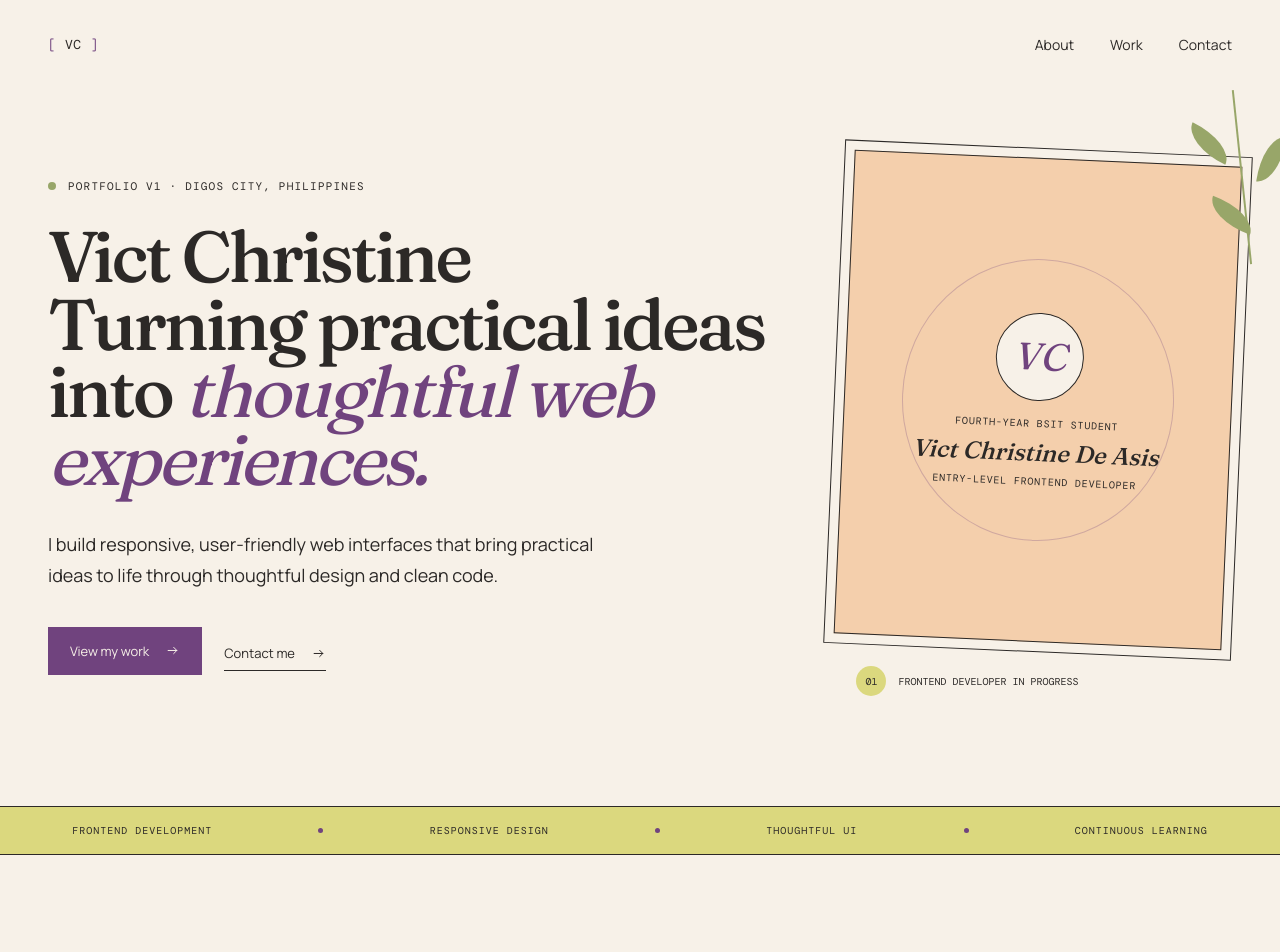
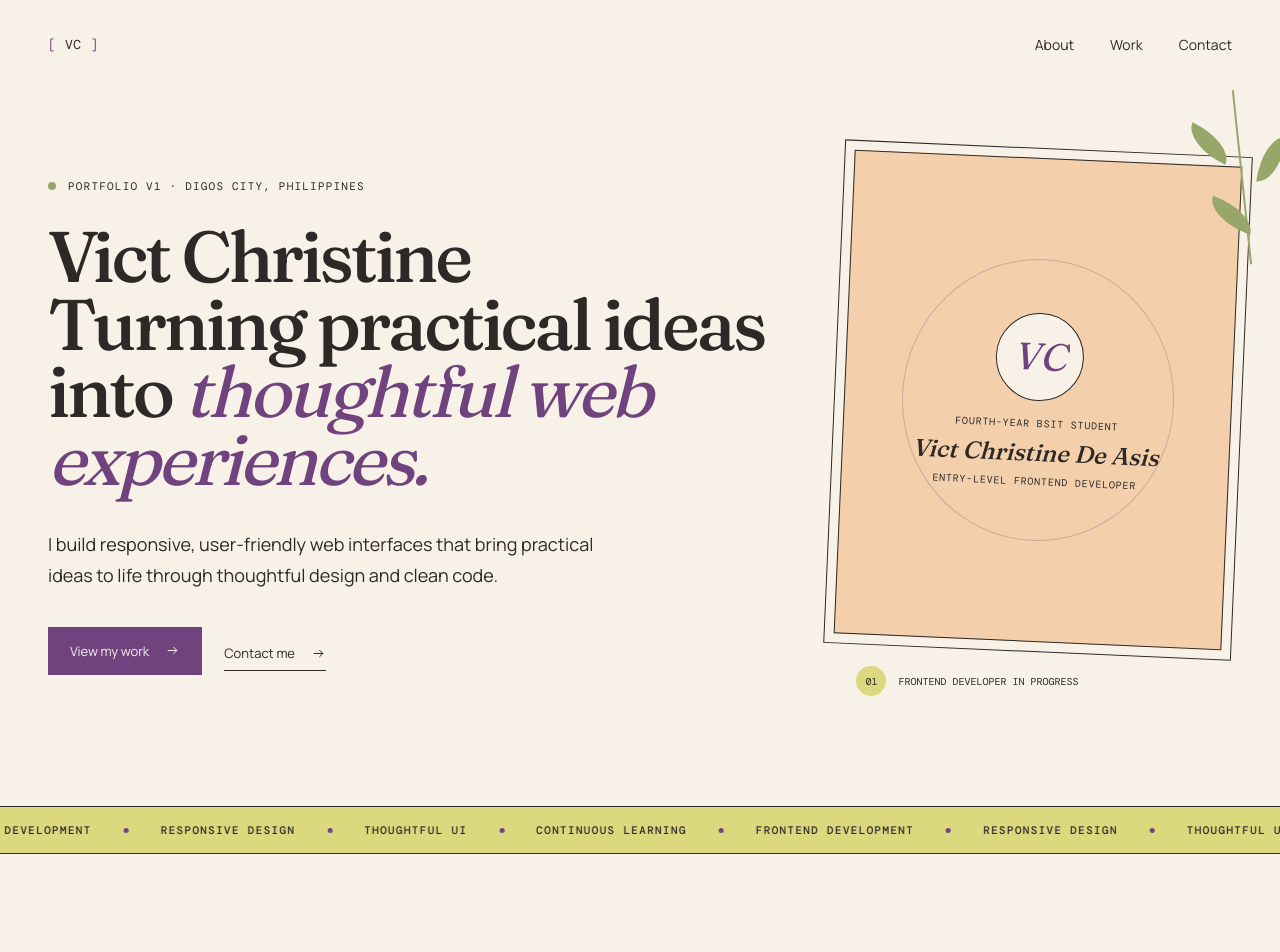
Before and after one commit to vcrstn/portfolio, a React (Vite) app: page / in a window 1280 px wide. Shown: the top 952 px of the page. Built offline with nearby package versions, Linux system fonts and the light colour scheme; the HTML template or start-up script is replaced by a standard one; a web font is replaced by a local one.

Commit message:
feat: add continuous GSAP animation to marquee with scroll velocity and hover pause

```diff
--- a/src/components/Marquee.tsx
+++ b/src/components/Marquee.tsx
@@ -1,15 +1,105 @@
-import { Fragment } from "react";
+import { useRef } from "react";
+import gsap from "gsap";
+import { ScrollTrigger } from "gsap/ScrollTrigger";
+import { useGSAP } from "@gsap/react";
 import { tickerItems } from "../data/portfolioData";
 
+gsap.registerPlugin(ScrollTrigger, useGSAP);
+
 export default function Marquee() {
+  const containerRef = useRef<HTMLElement>(null);
+  const trackRef = useRef<HTMLDivElement>(null);
+  const tweenRef = useRef<gsap.core.Tween | null>(null);
+
+  // Repeat items so the track seamlessly fills extra-wide displays
+  const repeatedItems = [...tickerItems, ...tickerItems];
+
+  useGSAP(
+    () => {
+      const prefersReducedMotion = window.matchMedia(
+        "(prefers-reduced-motion: reduce)"
+      ).matches;
+
+      if (prefersReducedMotion || !trackRef.current) {
+        return;
+      }
+
+      // Smooth continuous infinite loop
+      const tween = gsap.to(trackRef.current, {
+        xPercent: -50,
+        repeat: -1,
+        duration: 22,
+        ease: "none",
+      });
+      tweenRef.current = tween;
+
+      // Dynamic velocity reaction on scroll
+      const trigger = ScrollTrigger.create({
+        onUpdate: (self) => {
+          const velocity = Math.min(Math.abs(self.getVelocity() / 250), 4);
+          if (velocity > 0.1) {
+            gsap.to(tween, {
+              timeScale: 1 + velocity,
+              duration: 0.25,
+              overwrite: "auto",
+              onComplete: () => {
+                gsap.to(tween, {
+                  timeScale: 1,
+                  duration: 0.8,
+                  ease: "power1.out",
+                });
+              },
+            });
+          }
+        },
+      });
+
+      return () => {
+        tween.kill();
+        trigger.kill();
+      };
+    },
+    { scope: containerRef }
+  );
+
+  const handleMouseEnter = () => {
+    if (tweenRef.current) {
+      gsap.to(tweenRef.current, { timeScale: 0.3, duration: 0.3 });
+    }
+  };
+
+  const handleMouseLeave = () => {
+    if (tweenRef.current) {
+      gsap.to(tweenRef.current, { timeScale: 1, duration: 0.4 });
+    }
+  };
+
   return (
-    <section className="marquee" aria-label="Core focus areas">
-      {tickerItems.map((item, index) => (
-        <Fragment key={item}>
-          <span>{item}</span>
-          {index < tickerItems.length - 1 && <i aria-hidden="true" />}
-        </Fragment>
-      ))}
+    <section
+      className="marquee"
+      ref={containerRef}
+      aria-label="Core focus areas"
+      onMouseEnter={handleMouseEnter}
+      onMouseLeave={handleMouseLeave}
+    >
+      <div className="marquee-track" ref={trackRef}>
+        <div className="marquee-content">
+          {repeatedItems.map((item, index) => (
+            <span key={`group1-${index}`} className="marquee-item">
+              <span>{item}</span>
+              <i aria-hidden="true" />
+            </span>
+          ))}
+        </div>
+        <div className="marquee-content" aria-hidden="true">
+          {repeatedItems.map((item, index) => (
+            <span key={`group2-${index}`} className="marquee-item">
+              <span>{item}</span>
+              <i aria-hidden="true" />
+            </span>
+          ))}
+        </div>
+      </div>
     </section>
   );
 }
--- a/src/index.css
+++ b/src/index.css
@@ -400,16 +400,39 @@ h1 {
   border-bottom: 1px solid var(--ink);
   border-top: 1px solid var(--ink);
   display: flex;
-  flex-wrap: wrap;
-  gap: 12px 18px;
-  justify-content: center;
-  padding: 16px 20px;
+  overflow: hidden;
+  padding: 13px 0;
+  position: relative;
+  user-select: none;
+  width: 100%;
+}
+
+.marquee-track {
+  display: flex;
+  flex-shrink: 0;
+  width: max-content;
+  will-change: transform;
+}
+
+.marquee-content {
+  align-items: center;
+  display: flex;
+  flex-shrink: 0;
+  gap: 22px;
+  padding-right: 22px;
+}
+
+.marquee-item {
+  align-items: center;
+  display: inline-flex;
+  gap: 22px;
 }
 
 .marquee span {
   font-family: "DM Mono", monospace;
-  font-size: 10px;
-  letter-spacing: 0.1em;
+  font-size: 11px;
+  font-weight: 500;
+  letter-spacing: 0.12em;
   text-transform: uppercase;
   white-space: nowrap;
 }
@@ -417,7 +440,7 @@ h1 {
 .marquee i {
   background: var(--plum);
   border-radius: 50%;
-  display: none;
+  display: block;
   flex-shrink: 0;
   height: 5px;
   width: 5px;
@@ -913,13 +936,16 @@ footer a:hover {
   }
 
   .marquee {
-    flex-wrap: nowrap;
-    justify-content: space-around;
-    padding: 17px 28px;
+    padding: 16px 0;
   }
 
-  .marquee i {
-    display: block;
+  .marquee-content {
+    gap: 32px;
+    padding-right: 32px;
+  }
+
+  .marquee-item {
+    gap: 32px;
   }
 
   .section {
@@ -1126,4 +1152,8 @@ footer a:hover {
     animation-iteration-count: 1 !important;
     transition-duration: 0.01ms !important;
   }
+
+  .marquee-track {
+    transform: none !important;
+  }
 }
```
